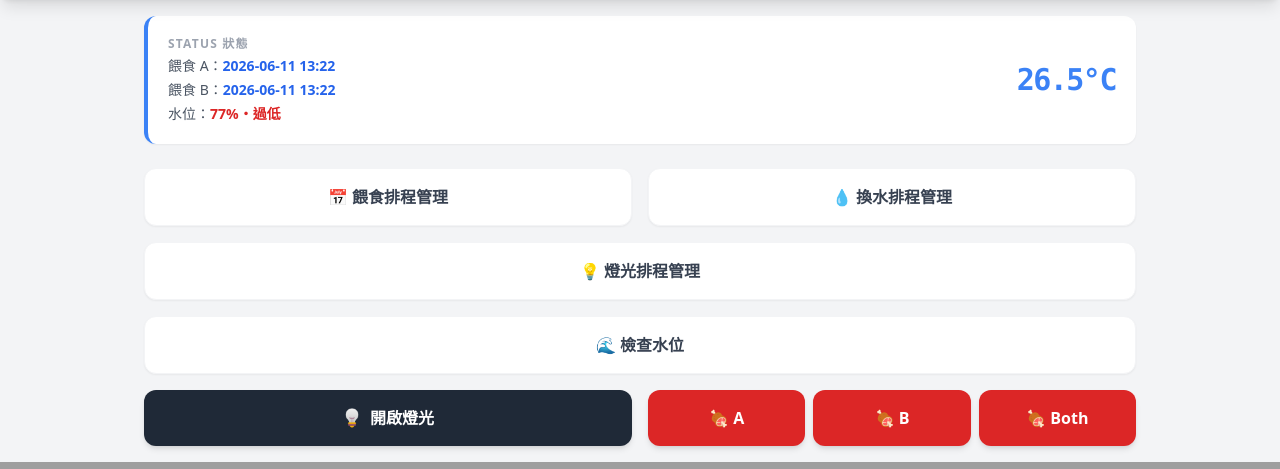
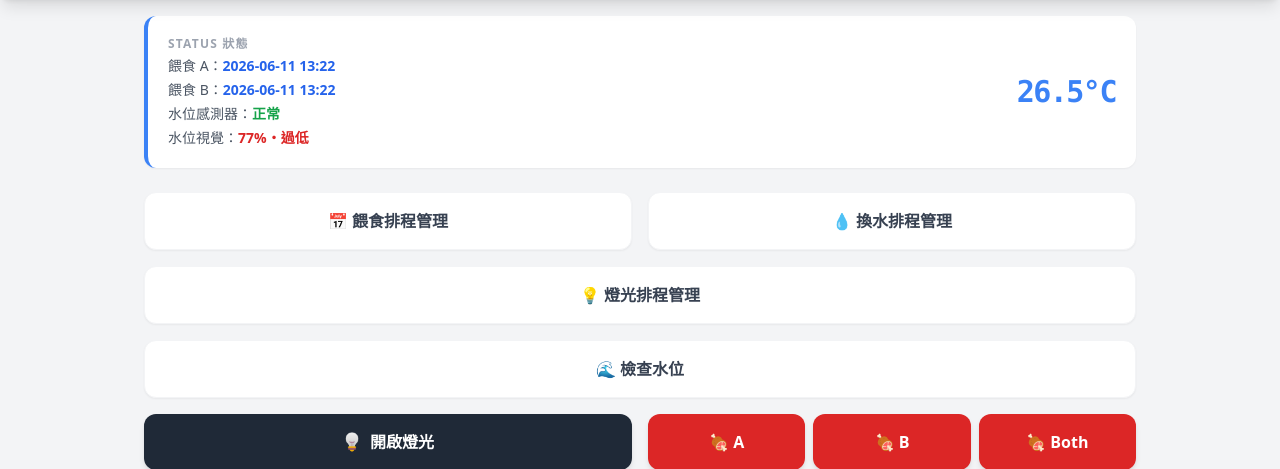
Before and after one commit to CrowHatter/IotFishTank, a Flask app: page / in a window 1280 px wide. Shown: the part 632-1101 px from the top of the page. Run offline with Flask 3, Linux system fonts and the light colour scheme; the visitor is signed in with stand-in values (Sample User, id 1); some libraries are stand-ins or nearby versions.

Commit message:
Decouple water sensor and OpenCV results in UI and API
- sensor_triggered and cv_state now stored and displayed independently
- Status bar splits into two lines: 水位感測器 / 水位視覺
- Water tune modal shows sensor and OpenCV result separately
- OpenCV unknown state shows % if available, sensor always shows ok/low

```diff
--- a/app.py
+++ b/app.py
@@ -106,39 +106,40 @@ _water_frames = []
 _water_frames_lock = threading.Lock()
 
 def _write_water_status(result):
-    """把偵測結果寫回 device_status。state == 'low' 時記警示旗標（補水馬達尚未實裝）。"""
+    """把偵測結果寫回 device_status。sensor 與 OpenCV 結果獨立存放。"""
     now_str = datetime.now().strftime("%Y-%m-%d %H:%M")
+    sensor_triggered = result.get('sensor_triggered', False)
+    cv_state = result.get('cv_state', 'unknown')
     def _update(cfg):
         ds = dict(cfg["device_status"])
-        ds['water_level_state'] = result.get('state', 'unknown')
+        ds['water_level_state'] = cv_state
         ds['water_level_percent'] = result.get('percent')
         ds['water_level_gap_px'] = result.get('gap_px')
         ds['last_water_level_check'] = now_str
-        ds['water_level_alert'] = (result.get('state') == 'low')
-        ds['water_sensor_triggered'] = result.get('sensor_triggered', False)
+        ds['water_sensor_triggered'] = sensor_triggered
+        ds['water_level_alert'] = sensor_triggered or (cv_state == 'low')
         return {**cfg, "device_status": ds}
     safe_update_config(_update)
-    if result.get('state') == 'low':
-        sensor_str = "（感測器確認）" if result.get('sensor_triggered') else "（僅視覺偵測）"
-        print(f"[{now_str}] ⚠️ 水位過低警示 gap={result.get('gap_px')}px "
-              f"({result.get('percent')}%) {sensor_str}（補水馬達尚未實裝）")
+    if sensor_triggered or cv_state == 'low':
+        sensor_str = "感測器：過低" if sensor_triggered else "感測器：正常"
+        cv_str = f"視覺：{cv_state} {result.get('percent')}% gap={result.get('gap_px')}px"
+        print(f"[{now_str}] ⚠️ 水位警示 {sensor_str}／{cv_str}（補水馬達尚未實裝）")
 
 def perform_water_level_check():
     """即時擷取多幀偵測（OpenCV）+ 讀取液位感測器，寫回 device_status，回傳結果 dict。
-    水位判定邏輯：感測器觸發（NPN HIGH）即為 'low'，優先於 OpenCV 結果；
-    感測器未觸發時以 OpenCV 結果為準（可反映水位%，感測器只有 on/off）。"""
+    兩者結果獨立：cv_state/percent/gap_px 來自 OpenCV，sensor_triggered 來自感測器。"""
     if water_detector is None:
-        return {'state': 'unknown', 'reason': '水位偵測器未初始化'}
-    result = water_detector.detect()
+        cv_result = {'cv_state': 'unknown', 'reason': '水位偵測器未初始化',
+                     'percent': None, 'gap_px': None}
+    else:
+        raw = water_detector.detect()
+        cv_result = {**raw, 'cv_state': raw.get('state', 'unknown')}
 
     sensor = water_sensor.state()
-    result['sensor_triggered'] = sensor['sensor_triggered']
-    # 感測器觸發時強制覆蓋 state 為 low（感測器黏貼位置即為警戒水位）
-    if sensor['sensor_triggered']:
-        result['state'] = 'low'
+    cv_result['sensor_triggered'] = sensor['sensor_triggered']
 
-    _write_water_status(result)
-    return result
+    _write_water_status(cv_result)
+    return cv_result
 
 def _capture_water_frames(n):
     frames = []
@@ -682,9 +683,11 @@ def water_level_tune():
         ok, buf = cv2.imencode('.jpg', img, [cv2.IMWRITE_JPEG_QUALITY, 80])
         return base64.b64encode(buf.tobytes()).decode('ascii') if ok else None
 
-    _write_water_status(result)
+    tune_result = {**result, 'cv_state': result.get('state', 'unknown'),
+                   'sensor_triggered': water_sensor.state()['sensor_triggered']}
+    _write_water_status(tune_result)
     cfg = read_json(CONFIG_FILE).get('water_level_config', {})
-    return jsonify({"status": "success", "result": result, "config": cfg,
+    return jsonify({"status": "success", "result": tune_result, "config": cfg,
                     "image": _enc(color_img), "gray_image": _enc(gray_img)})
 
 @app.route('/api/water_level/calibrate', methods=['POST'])
--- a/templates/index.html
+++ b/templates/index.html
@@ -151,7 +151,8 @@
                 <p class="text-gray-400 text-xs mb-1 uppercase tracking-widest font-bold">Status 狀態</p>
                 <p class="text-gray-600 text-sm">餵食 A：<span id="last-fed-A" class="text-blue-600 font-bold">載入中...</span></p>
                 <p class="text-gray-600 text-sm">餵食 B：<span id="last-fed-B" class="text-blue-600 font-bold">載入中...</span></p>
-                <p class="text-gray-600 text-sm">水位：<span id="water-level" class="font-bold text-gray-400">載入中...</span></p>
+                <p class="text-gray-600 text-sm">水位感測器：<span id="water-sensor" class="font-bold text-gray-400">載入中...</span></p>
+                <p class="text-gray-600 text-sm">水位視覺：<span id="water-level" class="font-bold text-gray-400">載入中...</span></p>
             </div>
             <div class="text-right">
                 <span id="temp-display" class="text-3xl font-mono font-black text-blue-500 tracking-tighter">26.5°C</span>
@@ -256,7 +257,8 @@
                 </div>
                 <!-- 結果摘要 -->
                 <div class="bg-white rounded-xl p-4 border border-gray-100 text-sm space-y-1">
-                    <p class="text-gray-600">狀態：<span id="wt-state" class="font-bold">--</span></p>
+                    <p class="text-gray-600">感測器：<span id="wt-sensor" class="font-bold">--</span></p>
+                    <p class="text-gray-600">視覺判讀：<span id="wt-state" class="font-bold">--</span></p>
                     <p class="text-gray-600">水位：<span id="wt-percent" class="font-bold">--</span> ・ gap：<span id="wt-gap" class="font-mono">--</span> px</p>
                     <p class="text-gray-600">邊緣強度：<span id="wt-peak" class="font-mono">--</span> ・ 信心：<span id="wt-conf" class="font-mono">--</span></p>
                     <p class="text-gray-400 text-xs">圖例：黃線=膠帶底　橘線=容許下限　綠/紅線=水面　淺藍=分析區段</p>
@@ -500,6 +502,23 @@
         }
 
         function updateWaterLevelUI(status) {
+            // 感測器
+            const sensorEl = document.getElementById('water-sensor');
+            if (sensorEl) {
+                const triggered = status.water_sensor_triggered;
+                sensorEl.classList.remove('text-gray-400', 'text-green-600', 'text-red-600');
+                if (triggered === true) {
+                    sensorEl.classList.add('text-red-600');
+                    sensorEl.innerText = '過低';
+                } else if (triggered === false) {
+                    sensorEl.classList.add('text-green-600');
+                    sensorEl.innerText = '正常';
+                } else {
+                    sensorEl.classList.add('text-gray-400');
+                    sensorEl.innerText = '無紀錄';
+                }
+            }
+            // OpenCV 視覺
             const el = document.getElementById('water-level');
             if (!el) return;
             const state = status.water_level_state;
@@ -514,7 +533,7 @@
                 el.innerText = `${pctStr}・正常`;
             } else {
                 el.classList.add('text-gray-400');
-                el.innerText = '無紀錄';
+                el.innerText = pct != null ? `${pctStr}・無法判讀` : '無紀錄';
             }
         }
 
@@ -631,9 +650,18 @@
         }
 
         function renderTuneResult(result) {
+            // 感測器
+            const sensorEl = document.getElementById('wt-sensor');
+            if (sensorEl) {
+                const triggered = result.sensor_triggered;
+                sensorEl.className = 'font-bold ' + (triggered ? 'text-red-600' : 'text-green-600');
+                sensorEl.innerText = triggered ? '過低' : '正常';
+            }
+            // OpenCV 視覺
             const stateEl = document.getElementById('wt-state');
+            const cvState = result.cv_state ?? result.state;
             const map = { ok: ['正常', 'text-green-600'], low: ['過低', 'text-red-600'] };
-            const [label, cls] = map[result.state] || [`無法判讀 (${result.reason || 'unknown'})`, 'text-gray-400'];
+            const [label, cls] = map[cvState] || [`無法判讀 (${result.reason || 'unknown'})`, 'text-gray-400'];
             stateEl.className = 'font-bold ' + cls;
             stateEl.innerText = label;
             document.getElementById('wt-percent').innerText = (result.percent ?? '--') + (result.percent != null ? '%' : '');
```
